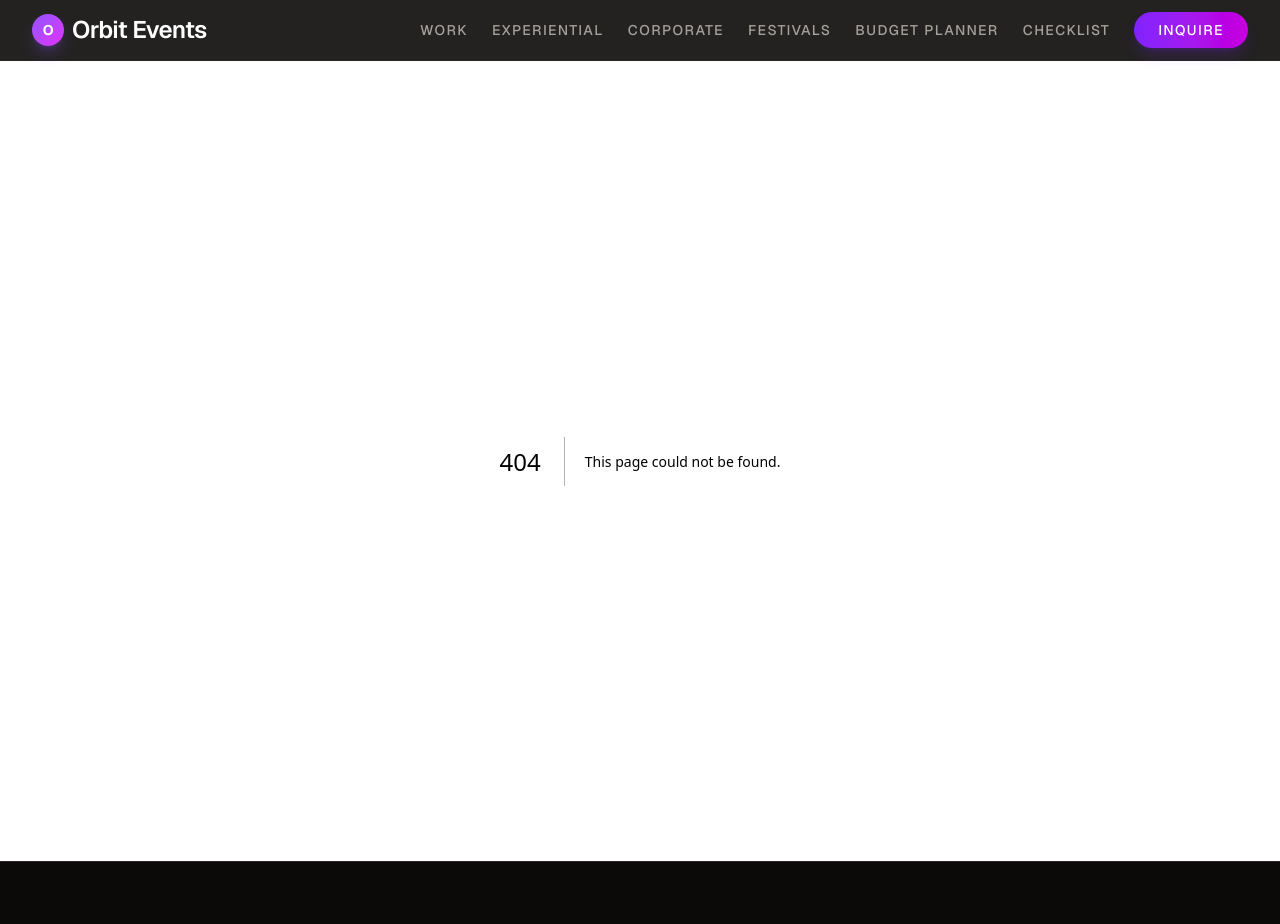
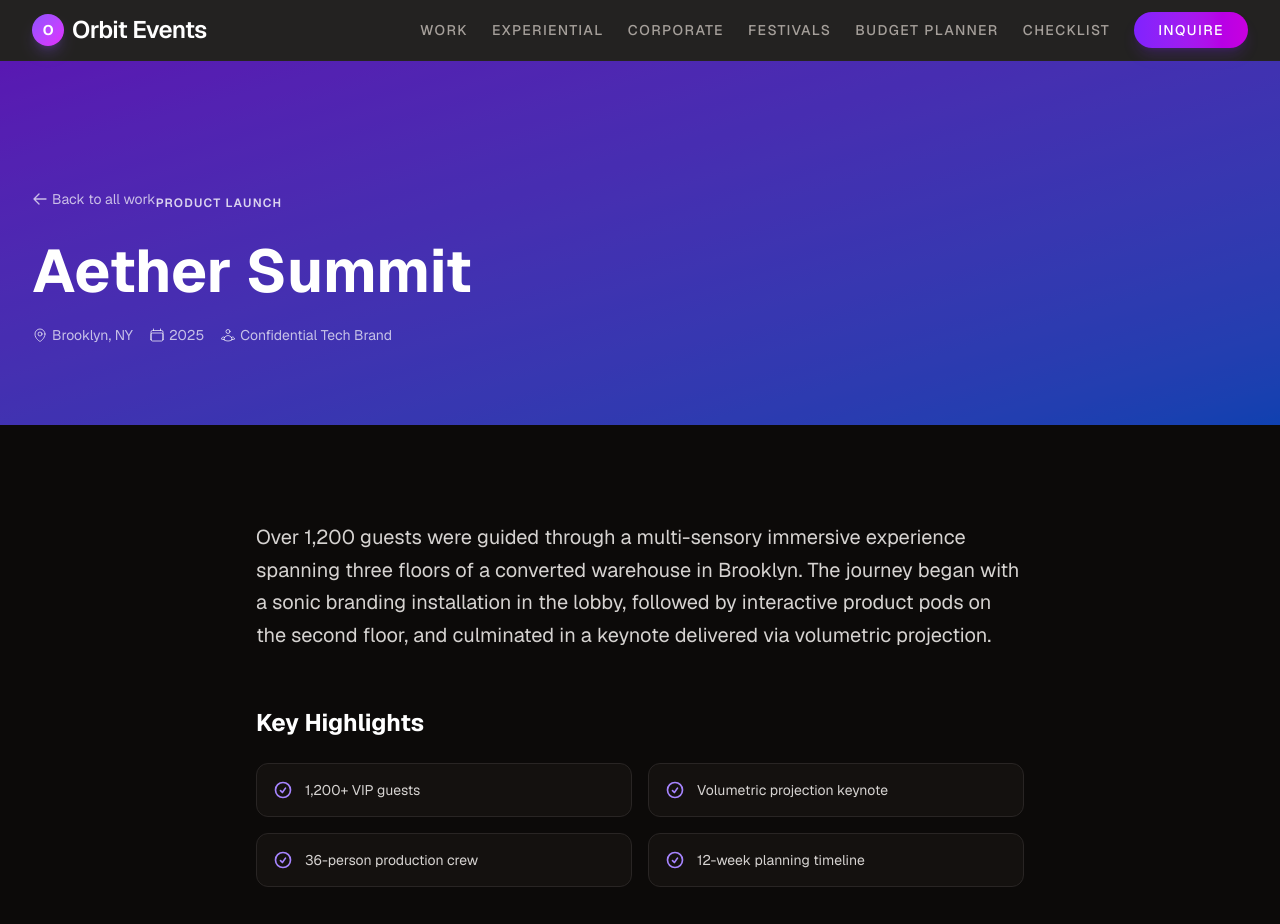
Before and after one commit to anas-khan-antimatter/mkt-orbit-events, a Next.js app in the folder orbit-events/: page /work/aether-summit in a window 1280 px wide. Before the commit this address had no page. Shown: the top 924 px of the page. Built offline with nearby package versions, Linux system fonts and the light colour scheme.

Commit message:
antimatter: checkpoint c-1790732972231-maddm

```diff
--- /dev/null
+++ b/orbit-events/src/app/work/[slug]/page.tsx
@@ -0,0 +1,201 @@
+import Link from "next/link";
+
+const projects: Record<string, { title: string; category: string; gradient: string; desc: string; longDesc: string; year: string; client: string; location: string; highlights: string[] }> = {
+  "aether-summit": {
+    title: "Aether Summit",
+    category: "Product Launch",
+    gradient: "from-violet-600 to-blue-600",
+    desc: "A global tech brand unveiled its next-gen flagship.",
+    longDesc: "Over 1,200 guests were guided through a multi-sensory immersive experience spanning three floors of a converted warehouse in Brooklyn. The journey began with a sonic branding installation in the lobby, followed by interactive product pods on the second floor, and culminated in a keynote delivered via volumetric projection.",
+    year: "2025",
+    client: "Confidential Tech Brand",
+    location: "Brooklyn, NY",
+    highlights: [
+      "1,200+ VIP guests",
+      "Volumetric projection keynote",
+      "36-person production crew",
+      "12-week planning timeline",
+    ],
+  },
+  "noir-gala": {
+    title: "Noir Gala",
+    category: "Annual Gala",
+    gradient: "from-stone-700 to-stone-500",
+    desc: "An haute couture charity gala blending fashion and philanthropy.",
+    longDesc: "Held at a historic Manhattan venue, the Noir Gala combined a runway show from emerging designers with a seated dinner and live auction. The evening raised $4.2M for arts education programs in underfunded public schools.",
+    year: "2024",
+    client: "The Noir Foundation",
+    location: "New York, NY",
+    highlights: [
+      "$4.2M raised for arts education",
+      "400 guests in black-tie",
+      "Emerging designer runway",
+      "Custom lighting & set design",
+    ],
+  },
+  "verdant-festival": {
+    title: "Verdant Festival",
+    category: "Experiential Activation",
+    gradient: "from-emerald-600 to-teal-600",
+    desc: "A sustainable music and arts festival.",
+    longDesc: "Three days of music, art, and community across 12 immersive zones — all powered entirely by renewable energy. The festival featured 50+ musical acts, large-scale art installations, a farm-to-table food village, and zero-waste initiatives that diverted 95% of waste from landfill.",
+    year: "2024",
+    client: "Verdant Collective",
+    location: "Hudson Valley, NY",
+    highlights: [
+      "50,000+ attendees",
+      "100% renewable energy",
+      "95% waste diversion rate",
+      "50+ musical acts",
+    ],
+  },
+  "stellar-launch": {
+    title: "Stellar Launch",
+    category: "Product Launch",
+    gradient: "from-amber-600 to-orange-600",
+    desc: "An automotive reveal with AR and projection mapping.",
+    longDesc: "In a custom-built dome in downtown LA, guests experienced the new vehicle through an augmented reality overlay, followed by a live reveal where the car drove through a 360-degree projection-mapped tunnel. The event generated 150M+ social impressions.",
+    year: "2025",
+    client: "Confidential Automotive Brand",
+    location: "Los Angeles, CA",
+    highlights: [
+      "150M+ social impressions",
+      "AR-powered experience",
+      "360° projection mapping",
+      "Live drive-through reveal",
+    ],
+  },
+  "lunar-benefit": {
+    title: "Lunar Benefit",
+    category: "Annual Gala",
+    gradient: "from-sky-600 to-indigo-600",
+    desc: "A moonlit fundraising gala on a private rooftop.",
+    longDesc: "Guests ascended to a private penthouse rooftop in London for an evening of celestial-themed decor, a three-course menu by a Michelin-starred chef, and a live auction of exclusive experiences — including a zero-gravity flight and a private gallery tour.",
+    year: "2024",
+    client: "Lunar Foundation",
+    location: "London, UK",
+    highlights: [
+      "Michelin-starred dining",
+      "Celestial-themed production",
+      "Exclusive live auction",
+      "Rooftop London skyline venue",
+    ],
+  },
+  "solstice-music-fest": {
+    title: "Solstice Music Fest",
+    category: "Experiential Activation",
+    gradient: "from-rose-600 to-pink-600",
+    desc: "A sunset-to-sunrise music festival in Ibiza.",
+    longDesc: "Celebrating the summer solstice, this festival brought together 30+ international artists across four stages, interactive light installations, a wellness village with yoga and meditation, and a beachfront sunrise closing set that became a viral moment.",
+    year: "2025",
+    client: "Solstice Events Ltd",
+    location: "Ibiza, Spain",
+    highlights: [
+      "30+ international artists",
+      "Sunrise closing set",
+      "Wellness village",
+      "Interactive light art",
+    ],
+  },
+};
+
+export default async function WorkDetail({
+  params,
+}: {
+  params: Promise<{ slug: string }>;
+}) {
+  const { slug } = await params;
+  const project = projects[slug];
+
+  if (!project) {
+    return (
+      <div className="min-h-screen bg-stone-950 flex items-center justify-center">
+        <div className="text-center">
+          <h1 className="text-2xl font-bold text-white">Project not found</h1>
+          <Link href="/work" className="mt-4 inline-flex text-violet-400 hover:text-violet-300">
+            &larr; Back to all work
+          </Link>
+        </div>
+      </div>
+    );
+  }
+
+  return (
+    <div className="min-h-screen bg-stone-950">
+      {/* Hero */}
+      <section className={`relative overflow-hidden bg-gradient-to-br ${project.gradient}`}>
+        <div className="absolute inset-0 bg-black/30" />
+        <div className="relative mx-auto max-w-7xl px-4 pb-20 pt-32 sm:px-6 lg:px-8">
+          <Link
+            href="/work"
+            className="inline-flex items-center gap-1 text-sm text-white/70 hover:text-white transition-colors mb-6"
+          >
+            <svg className="h-4 w-4" fill="none" viewBox="0 0 24 24" strokeWidth="2" stroke="currentColor">
+              <path strokeLinecap="round" strokeLinejoin="round" d="M10.5 19.5L3 12m0 0l7.5-7.5M3 12h18" />
+            </svg>
+            Back to all work
+          </Link>
+          <span className="text-xs font-semibold uppercase tracking-widest text-white/80">
+            {project.category}
+          </span>
+          <h1 className="mt-2 text-4xl font-bold text-white sm:text-5xl lg:text-6xl">
+            {project.title}
+          </h1>
+          <div className="mt-6 flex flex-wrap gap-4 text-sm text-white/70">
+            <span className="flex items-center gap-1">
+              <svg className="h-4 w-4" fill="none" viewBox="0 0 24 24" strokeWidth="1.5" stroke="currentColor">
+                <path strokeLinecap="round" strokeLinejoin="round" d="M15 10.5a3 3 0 11-6 0 3 3 0 016 0z" />
+                <path strokeLinecap="round" strokeLinejoin="round" d="M19.5 10.5c0 7.142-7.5 11.25-7.5 11.25S4.5 17.642 4.5 10.5a7.5 7.5 0 1115 0z" />
+              </svg>
+              {project.location}
+            </span>
+            <span className="flex items-center gap-1">
+              <svg className="h-4 w-4" fill="none" viewBox="0 0 24 24" strokeWidth="1.5" stroke="currentColor">
+                <path strokeLinecap="round" strokeLinejoin="round" d="M6.75 3v2.25M17.25 3v2.25M3 18.75V7.5a2.25 2.25 0 012.25-2.25h13.5A2.25 2.25 0 0121 7.5v11.25m-18 0A2.25 2.25 0 005.25 21h13.5A2.25 2.25 0 0021 18.75m-18 0v-7.5A2.25 2.25 0 015.25 9h13.5A2.25 2.25 0 0121 11.25v7.5" />
+              </svg>
+              {project.year}
+            </span>
+            <span className="flex items-center gap-1">
+              <svg className="h-4 w-4" fill="none" viewBox="0 0 24 24" strokeWidth="1.5" stroke="currentColor">
+                <path strokeLinecap="round" strokeLinejoin="round" d="M18 18.72a9.094 9.094 0 003.741-.479 3 3 0 00-4.682-2.72m.94 3.198l.001.031c0 .225-.012.447-.037.666A11.944 11.944 0 0112 21c-2.17 0-4.207-.576-5.963-1.584A6.062 6.062 0 016 18.719m12 0a5.971 5.971 0 00-.941-3.197m0 0A5.995 5.995 0 0012 12.75a5.995 5.995 0 00-5.058 2.772m0 0a3 3 0 00-4.681 2.72 8.986 8.986 0 003.74.477m.94-3.197a5.971 5.971 0 00-.94 3.197M15 6.75a3 3 0 11-6 0 3 3 0 016 0z" />
+              </svg>
+              {project.client}
+            </span>
+          </div>
+        </div>
+      </section>
+
+      {/* Content */}
+      <section className="py-16 sm:py-24">
+        <div className="mx-auto max-w-7xl px-4 sm:px-6 lg:px-8">
+          <div className="mx-auto max-w-3xl">
+            <p className="text-lg leading-relaxed text-stone-300 sm:text-xl">
+              {project.longDesc}
+            </p>
+
+            <h2 className="mt-14 text-2xl font-bold text-white">Key Highlights</h2>
+            <ul className="mt-6 grid gap-4 sm:grid-cols-2">
+              {project.highlights.map((h) => (
+                <li key={h} className="flex items-center gap-3 rounded-xl border border-stone-800 bg-stone-900/50 p-4 text-sm text-stone-300">
+                  <svg className="h-5 w-5 shrink-0 text-violet-400" fill="none" viewBox="0 0 24 24" strokeWidth="2" stroke="currentColor">
+                    <path strokeLinecap="round" strokeLinejoin="round" d="M9 12.75L11.25 15 15 9.75M21 12a9 9 0 11-18 0 9 9 0 0118 0z" />
+                  </svg>
+                  {h}
+                </li>
+              ))}
+            </ul>
+
+            <div className="mt-14 border-t border-stone-800 pt-10">
+              <Link
+                href="/inquire"
+                className="inline-flex h-12 items-center justify-center rounded-full bg-gradient-to-r from-violet-600 to-fuchsia-600 px-8 text-sm font-semibold uppercase tracking-widest text-white transition-all hover:from-violet-500 hover:to-fuchsia-500 shadow-lg shadow-violet-600/30"
+              >
+                Let&apos;s Build Something Similar
+              </Link>
+            </div>
+          </div>
+        </div>
+      </section>
+    </div>
+  );
+}
```
